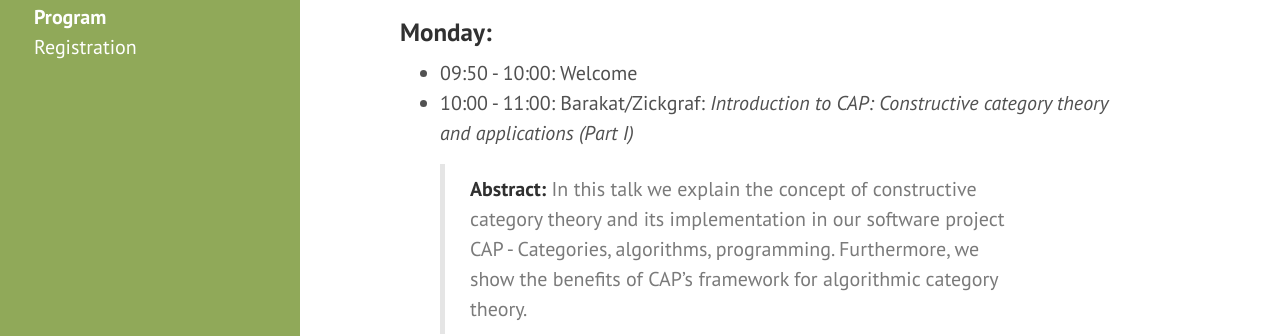
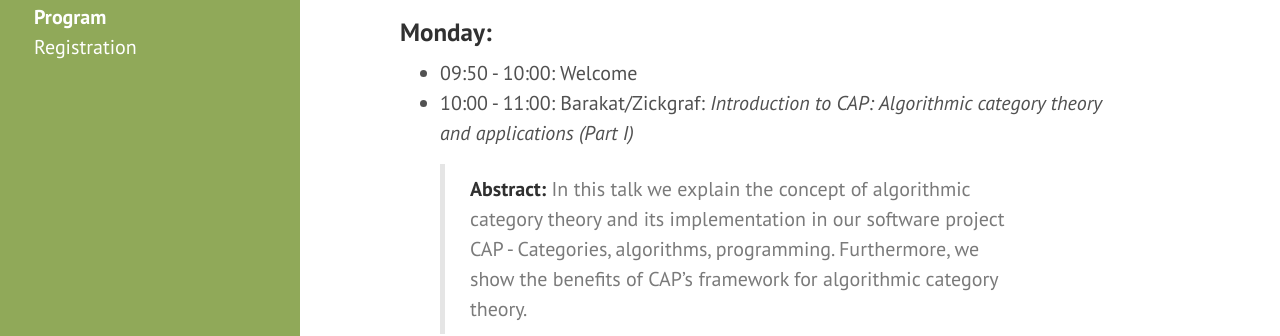
Before and after one commit to homalg-project/capdays-2024, a Jekyll site: the page built from program.md, in a window 1280 px wide and 900 px high. Shown: the part 321-657 px from the top of the window. Built offline with Jekyll 4.4.1, drawn with Linux system fonts in a browser that asks for light colours.

Commit message:
constructive -> algorithmic

```diff
--- a/program.md
+++ b/program.md
@@ -12,8 +12,8 @@ The program below is tentative and will be updated during the workshop
 ### Monday:
 
 * 09:50 - 10:00: Welcome
-* 10:00 - 11:00: Barakat/Zickgraf: *Introduction to CAP: Constructive category theory and applications (Part I)*<br/>
-> **Abstract:** In this talk we explain the concept of constructive category theory
+* 10:00 - 11:00: Barakat/Zickgraf: *Introduction to CAP: Algorithmic category theory and applications (Part I)*<br/>
+> **Abstract:** In this talk we explain the concept of algorithmic category theory
 > and its implementation in our software project
 > CAP - Categories, algorithms, programming.
 > Furthermore, we show the benefits of CAP's framework
```
Also changed, not shown: index.md (+1 -1 lines).
